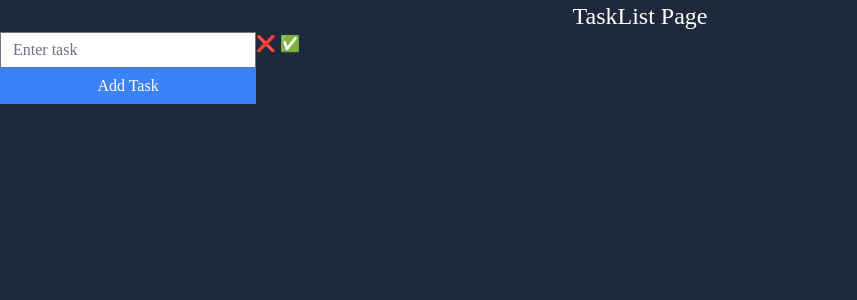
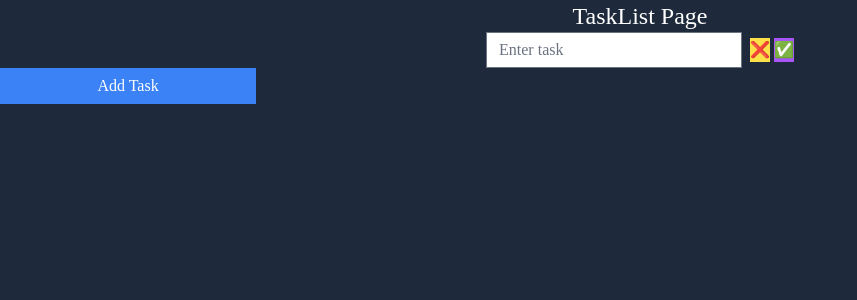
Before and after one commit to Sushil010/Python-Django, a Django app: page /task/ in a window 1280 px wide. Shown: the top 300 px of the page, without its empty margins (0-857 px from the left). Run offline with Django 4.2, Linux system fonts and the light colour scheme; some libraries are stand-ins or nearby versions; some web fonts are replaced.

Commit message:
changed_layout

```diff
--- a/second/task/templates/task_list.html
+++ b/second/task/templates/task_list.html
@@ -15,16 +15,16 @@
     <h1 class='text-center text-2xl'>TaskList Page</h1>
 
     <form action="" method='post'>
-        <div class='flex'>
+        <div class='flex justify-center items-center gap-2'>
             <div>
                 <input class='text-black w-[20vw] h-9' type="text" placeholder="Enter task"></input>
             </div>
 
-            <div class='gap-4'>
-                <button>
+            <div class='gap-4 z-2 '>
+                <button class='bg-yellow-300'>
                     ❌
                 </button>
-                <button>
+                <button class='bg-purple-500'>
                     ✅
                 </button>
             </div>
--- a/second/theme/static/css/dist/styles.css
+++ b/second/theme/static/css/dist/styles.css
@@ -832,6 +832,10 @@ select {
   gap: 1rem;
 }
 
+.gap-2 {
+  gap: 0.5rem;
+}
+
 .bg-gray-50 {
   --tw-bg-opacity: 1;
   background-color: rgb(249 250 251 / var(--tw-bg-opacity, 1));
@@ -845,6 +849,16 @@ select {
 .bg-blue-500 {
   --tw-bg-opacity: 1;
   background-color: rgb(59 130 246 / var(--tw-bg-opacity, 1));
+}
+
+.bg-yellow-300 {
+  --tw-bg-opacity: 1;
+  background-color: rgb(253 224 71 / var(--tw-bg-opacity, 1));
+}
+
+.bg-purple-500 {
+  --tw-bg-opacity: 1;
+  background-color: rgb(168 85 247 / var(--tw-bg-opacity, 1));
 }
 
 .text-center {
```
